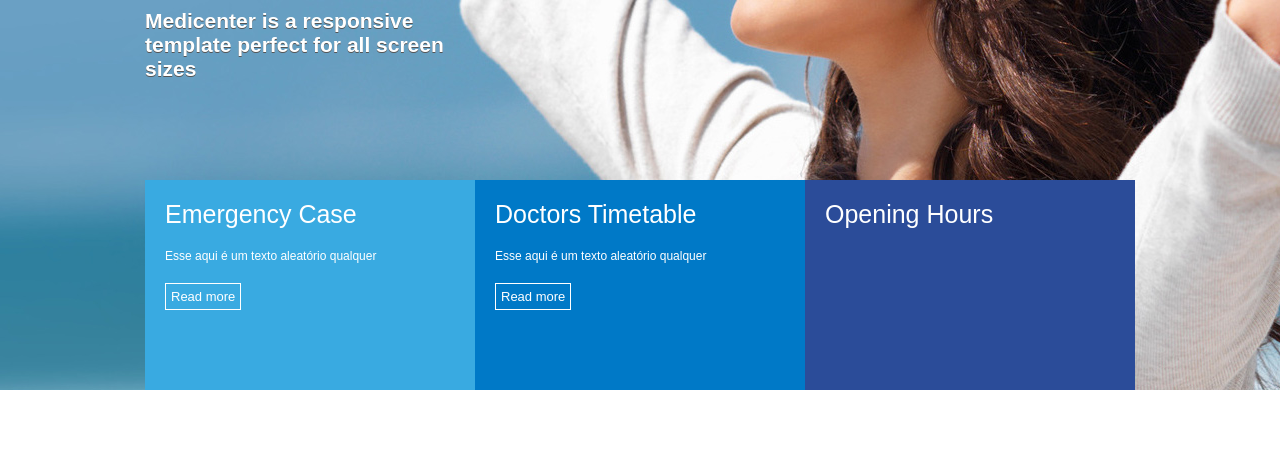
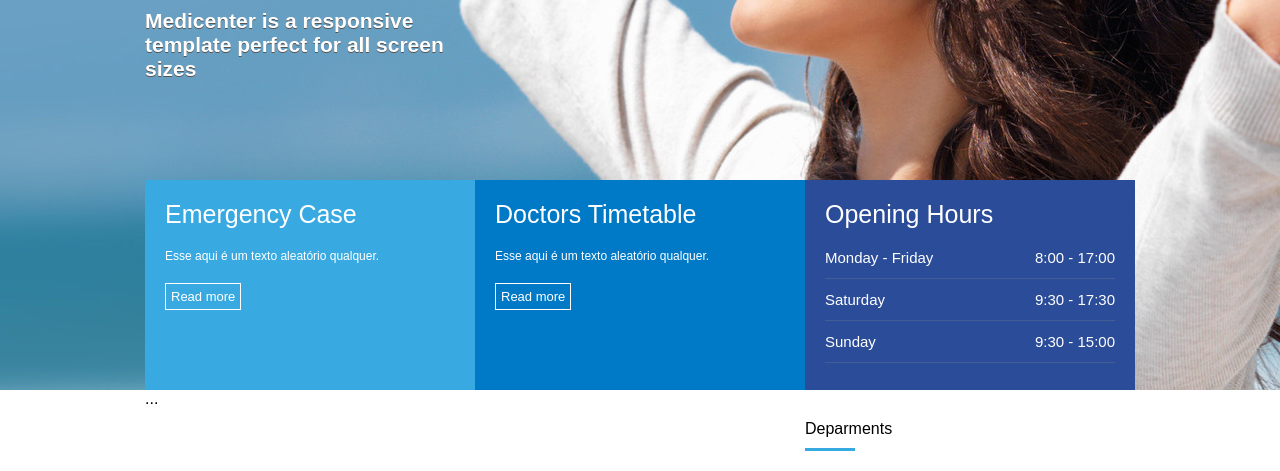
Before and after one commit to samueloli10/medicenter, a plain HTML site: page assets/index.html in a window 1280 px wide. Shown: the part 380-851 px from the top of the page. Before the commit the page ends 800 px from the top, so only its background shows below. Drawn offline with Linux system fonts and the light colour scheme.

Commit message:
Atualização dia 25/05/2023

```diff
--- a/assets/css/template.css
+++ b/assets/css/template.css
@@ -115,3 +115,50 @@ nav .active a, nav a:hover {
     font-size: 13px;
     text-decoration: none;
 }
+.banner_desc2{
+    display: flex;
+    justify-content: space-between;
+    margin-top: 20px;
+}
+.day{
+    flex: 2;
+    text-align: start;
+}
+.hours{
+    flex: 1;
+    text-align: end;
+}
+.day h2,
+.hours h2{
+    margin: 0px;
+    font-size: 15px;
+    font-weight: normal;
+    margin-bottom: 12px;
+    padding-bottom: 12px;
+    border-bottom: 1px solid #455d96;
+}
+#geral{
+    display: flex;
+    justify-content: center;
+}
+#geral section{
+    flex: 2;
+}
+#geral aside{
+    flex: 1;
+}
+.widget_title{
+    margin-top: 30px;
+    margin-bottom: 20px;
+}
+.widget_title_text{
+    color: #000000;
+    font-size: 21px;
+    font-weight: bold;
+}
+.widget_title_bar{
+    width: 50px;
+    height: 3px;
+    background-color: #36a9e1;
+    margin-top: 10px;
+}
--- a/assets/index.html
+++ b/assets/index.html
@@ -35,19 +35,46 @@
             <div class="banner_options">
                 <div class="banner1">
                     <div class="banner_title">Emergency Case</div>
-                    <div class="banner_desc">Esse aqui é um texto aleatório qualquer</div>
+                    <div class="banner_desc">Esse aqui é um texto aleatório qualquer.</div>
                     <a href="">Read more</a>
                 </div>
                 <div class="banner2">
                     <div class="banner_title">Doctors Timetable</div>
-                    <div class="banner_desc">Esse aqui é um texto aleatório qualquer</div>
+                    <div class="banner_desc">Esse aqui é um texto aleatório qualquer.</div>
                     <a href="">Read more</a>
                 </div>
                 <div class="banner3">
                     <div class="banner_title">Opening Hours</div>
+                    <div class="banner_desc2">
+                        <div class="day">
+                            <h2>Monday - Friday</h2>
+                            <h2>Saturday</h2>
+                            <h2>Sunday</h2>
+                        </div>
+                        <div class="hours">
+                            <h2>8:00 - 17:00</h2>
+                            <h2>9:30 - 17:30</h2>
+                            <h2>9:30 - 15:00</h2>
+                        </div>
+                    </div>
                 </div>
             </div>
         </div>
     </section>
+    <section id="geral">
+        <div class="container">
+            <section>
+                ...
+            </section>
+            <aside>
+                <div class="widget">
+                    <div class="widget_title">
+                        <div class="widget_tltle_text">Deparments</div>
+                        <div class="widget_title_bar"></div>
+                    </div>
+                </div>
+            </aside>
+        </div>
+    </section>
 </body>
 </html>
```
